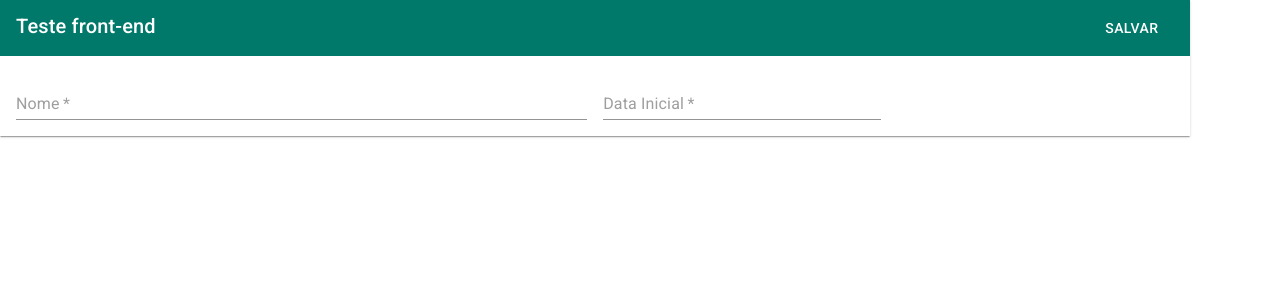
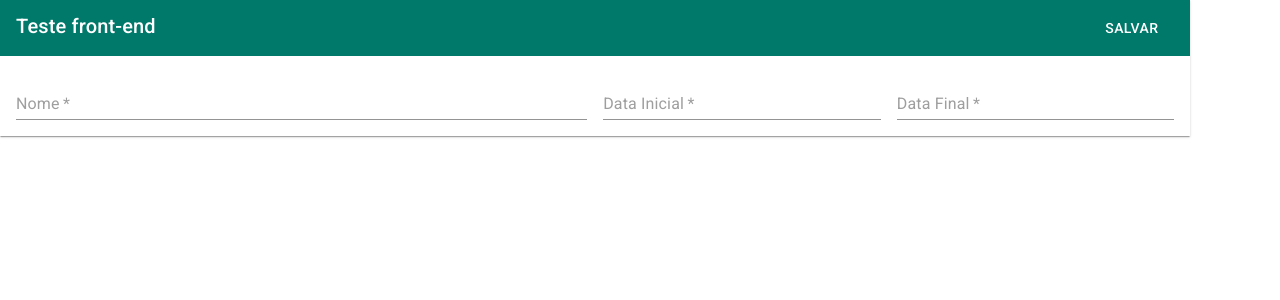
Before and after one commit to GeZudo/agrotis-front-end, a React (Create React App) app: page / in a window 1280 px wide. Shown: the top 300 px of the page. Built offline with nearby package versions, Linux system fonts and the light colour scheme.

Commit message:
✨ Feat: Form Input Data Final

```diff
--- a/src/page/index.jsx
+++ b/src/page/index.jsx
@@ -12,6 +12,7 @@ import agrotis from '../theme';
 export default function MaindPage() {
   const [nome, setNome] = useState(null);
   const [dataInicial, setDataInicial] = useState(null);
+  const [dataFinal, setDataFinal] = useState(null);
 
   const handleNameChange = ({ target: { value } }) => {
     setNome(value);
@@ -44,6 +45,17 @@ export default function MaindPage() {
               />
             </LocalizationProvider>
           </Grid>
+          <Grid item xs={3}>
+            <LocalizationProvider dateAdapter={AdapterDateFns}>
+              <DatePicker
+                label="Data Final"
+                value={dataFinal}
+                onChange={(newValue) => { setDataFinal(newValue); }}
+                renderInput={(params) => <TextField {...params} variant="standard" fullWidth required />}
+                required
+              />
+            </LocalizationProvider>
+          </Grid>
         </Grid>
       </ThemeProvider>
     </Paper>
```
